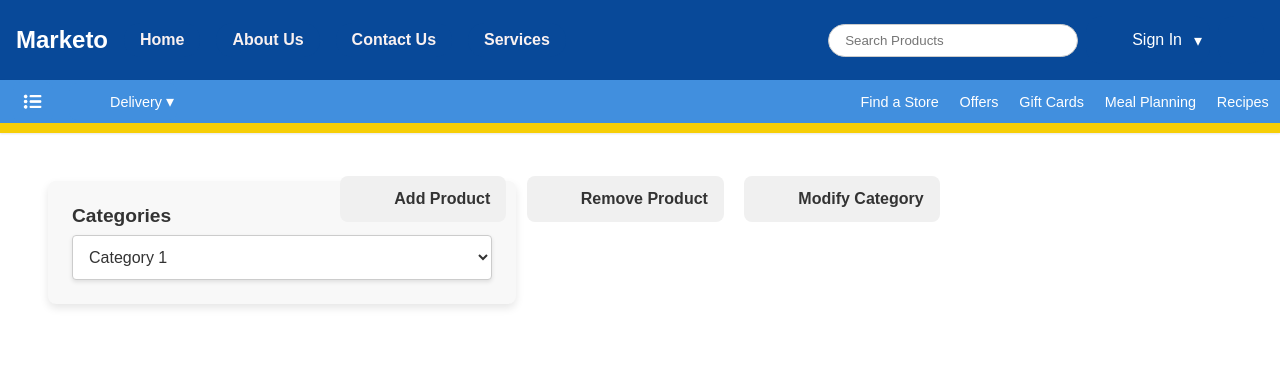
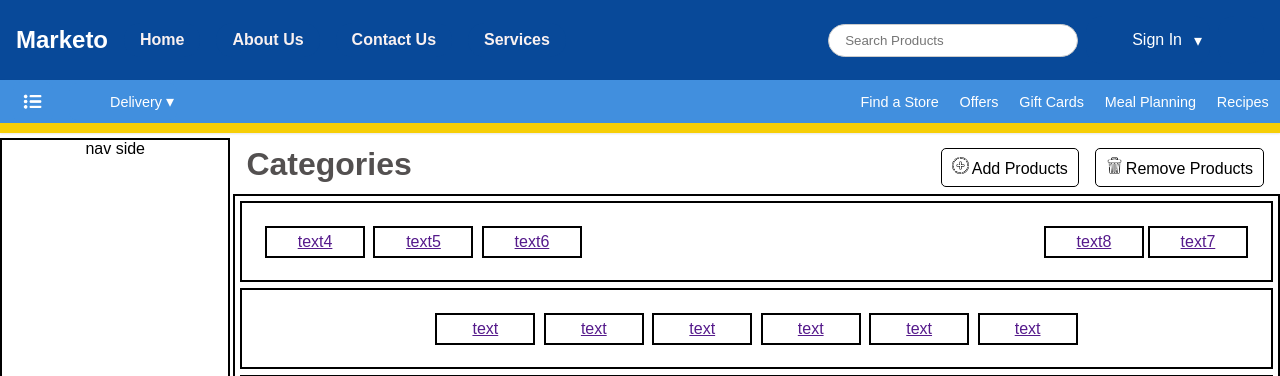
Before and after one commit to Mokhaled2004/Front-End, a Flask app: page /modifycategory in a window 1280 px wide. Shown: the top 376 px of the page. Before the commit the page ends 305 px from the top, so only its background shows below. Run offline with Flask 3, Linux system fonts and the light colour scheme; some libraries are stand-ins or nearby versions; some web fonts are replaced.

Commit message:
WebStatic files added

```diff
--- a/static/css/modifycategory.css
+++ b/static/css/modifycategory.css
@@ -1,177 +1,140 @@
-/* Main container styles */
-.main-container {
-    width: 100%; /* Full width of the container */
-    max-width: 500px; /* Adjust max-width as needed */
-    margin: 2rem 2rem;
-    padding: 1rem;
-    background-color: #fff;
-    border-radius: 8px;
-    box-sizing: border-box;
+/* #div1 styles */
+#div1 {
+    float: left;
+    text-align: center;
+    padding-bottom: 100%;
+    width: 18%;
+    margin-top: 0.4%;
+    border: solid black 0.125rem;
+}
+
+/* #div2 styles */
+#div2 {
+    float: right;
+    width: 81.8%;
+
+    margin-top: 0.4%;
+    border: solid black 0.125rem;
+    overflow: hidden; /* Clear floats inside */
+    text-align: center;
+}
+
+
+
+/* #div3 styles */
+#div3 {
+    float: right;
+    width: 81.8%;
+    padding-bottom: 40.8%;
+    margin-top: 0.2%;
+    border: solid black 0.125rem;
     overflow: hidden;
 }
 
-/* Sidebar styles */
-.sidebar {
-    width: 100%; /* Sidebar width */
-    padding: 1.5rem;
-    background-color: #f8f8f8; /* Light gray background */
-    border-radius: 8px;
-    box-shadow: 0 4px 8px rgba(0, 0, 0, 0.1);
-    box-sizing: border-box;
-    margin-bottom: 2rem;
+#div3 div {
+    margin: 0.5%;
+    padding: 2%;
+    border: solid black 0.125rem;
 }
 
-/* Label styles */
-.sidebar label {
-    display: block;
-    font-size: 1.2rem;
-    font-weight: bold;
-    margin-bottom: 0.5rem;
-    color: #333;
-    position: relative;
+#div3 div input {
+    border-radius: 50%;
+    padding: 5px;
+    margin: 5px;
+    float: left;
 }
 
-/* Dropdown styles */
-#category-dropdown {
-    width: 100%; /* Full width of the sidebar */
-    padding: 0.75rem;
-    font-size: 1rem;
-    color: #333;
-    border: 1px solid #ccc;
-    border-radius: 4px;
-    background-color: #fff;
-    transition: border-color 0.3s ease, box-shadow 0.3s ease;
-    box-shadow: 0 2px 4px rgba(0, 0, 0, 0.1);
+#div3 div a {
+    border: solid black 2px;
+    padding: 5px;
+    margin: 2px;
+    display: inline-block;
+    width: 100px;
+    text-align: center;
 }
 
-#category-dropdown:focus {
-    border-color: #007bff; /* Blue border on focus */
-    box-shadow: 0 0 0 3px rgba(0, 123, 255, 0.25);
-    outline: none;
+#id1 {
+    text-align: center;
 }
 
-/* Adjusted .dropdown-icon styles */
-.dropdown-icon {
-    position: absolute;
-    top: 50%;
-    right: 10px; /* Adjust this for proper positioning */
-    transform: translateY(-50%);
-    width: 0.5rem; /* Adjusted width */
-    height: 0.5rem; /* Adjusted height */
+.class2 {
+    float: right;
 }
 
-/* Edit section styles */
-.edit-section {
-    width: 100%; /* Full width for centering */
-    text-align: center; /* Center the content */
-    margin-top: -13.5rem;
+.title {
+    float: left;
+    margin-left:1rem;
+    margin-top: 0.8rem;
+    margin-bottom: 0.5rem;
+    text-align: center;
+    font-size: 2rem;
+    color: rgb(83, 80, 80);
 }
 
-.edit-section a {
-    display: inline-flex; /* Use inline-flex to keep items inline */
-    align-items: center;
-    margin: 0.5rem; /* Space between links */
-    padding: 0.5rem 1rem;
-    color: #333;
-    text-decoration: none;
-    font-weight: bold;
-    border-radius: 8px;
-    background-color: #f0f0f0; /* Light gray background */
-    transition: background-color 0.3s ease, box-shadow 0.3s ease;
+.div2 a {
+    position: relative;
+    padding: 5px 10px; /* Padding adjusted to add space around the text */
+    display: inline-block;
+    text-align: center;
+    text-decoration: none; /* Remove underline from links */
+    color: black; /* Text color */
+
+    line-height: 1.5; /* Ensure good vertical spacing */
+
 }
 
-.edit-section a:hover {
-    background-color: #007bff; /* Blue background on hover */
-    color: #fff;
-    box-shadow: 0 4px 8px rgba(0, 0, 0, 0.2);
+.class1 {
+    float: right;
+    margin-top: 0.9rem;
+    border: 1px solid black;
+
+    text-align: center;
+    margin-right: 1rem;
+    border-radius: 5px;
 }
 
-/* Adjusted .img3 styles to control size */
-.img3.dropdown-icon {
-
-    width:0rem;
-    height: 0em;
+.no {
+    text-decoration: none   ;
 }
 
-.img-icon {
-    margin-right: 0.5rem;
+.no::after{
+    text-decoration: none;
 }
 
+.icon-img {
+    width:20px;
+    height: 20px;
+    padding-right: 0.2rem;
+    padding-top: 0.2rem;
+    padding-bottom: 0rem;
+
+}
+
+.div2 a::after {
+    content: '';
+    position: absolute;
+    left: 50%; /* Start from the center */
+    bottom: 2px;
+    width: 80%;
+    height: 1px; /* Height of the underline */
+    background-color: black; /* Color of the underline */
+    transform: translateX(-50%) scaleX(0); /* Start with the underline hidden */
+    transform-origin: center; /* Animate from the center outwards */
+    transition: transform 0.3s ease-in-out; /* Smooth transition for the underline */
+}
+
+.div2 a:hover::after {
+    transform: translateX(-50%) scaleX(1);
+}
 /* Responsive adjustments */
 @media (max-width: 768px) {
-    .sidebar {
-        width: 80%; /* Full width on smaller screens */
+    #div1, #div2, #div3 {
+        float: none;
+        width: 100%;
     }
 
-    .edit-section {
-        width: 100%;
-        text-align: center;
-    }
-
-    .edit-section a {
-        display: block; /* Stack links vertically */
-        margin: 0.5rem auto; /* Center each link */
-        max-width: 300px; /* Limit the width on small screens */
-    }
-
-    .main-container {
-        padding: 1rem;
-        margin: 1rem auto;
-    }
-
-    .img3.dropdown-icon {
-
-        width:1rem;
-        height: 1em;
+    .class0, .class1 {
+        margin: 0.5rem; /* Adjust margin for smaller screens */
+        display: block; /* Stack links vertically on smaller screens */
     }
 }
-
-@media (max-width: 480px) {
-    .sidebar {
-        width: 100%; /* Full width on smaller screens */
-        padding: 1rem;
-    }
-
-    .edit-section {
-        width: 100%;
-        text-align: center;
-    }
-
-    .edit-section a {
-        display: block; /* Stack links vertically */
-        margin: 0.5rem auto; /* Center each link */
-        max-width: 250px; /* Limit the width on very small screens */
-    }
-
-    .main-container {
-        padding: 0.5rem;
-        margin: 0.5rem auto;
-    }
-
-    .img3.dropdown-icon {
-
-        width:1rem;
-        height: 1em;
-    }
-}
-
-/* Hide edit-section by default on smaller screens */
-@media (max-width: 768px), (max-width: 480px) {
-    .edit-section {
-        display: none;
-        margin-top: -100px;
-        margin-left: 200px;
-        z-index: 999; /* Initially hidden behind other content */
-        position: relative; /* Ensure z-index takes effect */
-        width: 200px;
-        align-items: center; /* Center vertically */
-    }
-
-    .img-icon{
-        margin:   0;
-    }
-
-
-
-
-}
--- a/templates/modifycategory.html
+++ b/templates/modifycategory.html
@@ -9,54 +9,56 @@
     <script src='main.js'></script>
 </head>
 <body>
-    <script src="https://cdn.lordicon.com/lordicon.js"></script>
-    <script src="{{ url_for('static', filename='js/modifycategory.js') }}"></script>
-
     <header>
         {% include 'header.html' %}
     </header>
 
-    <div class="main-container">
-        <div class="sidebar">
-            <label for="category-dropdown">Categories
-                <img class="img3 dropdown-icon" src="{{ url_for('static', filename='images/3dots.png') }}">
+    <div id="div1">
+        <p>nav side</p>
+    </div>
 
+    <div class="div2">
+        <h1 class="title">Categories</h1>
+        <a href="" class="class1 no"> <img class = "icon-img" src="{{ url_for('static', filename='images/trash.png') }}" >Remove Products</a>
+        <a href="" class="class1"><img class = "icon-img" src="{{ url_for('static', filename='images/add2.png') }}" >Add Products</a>
+    </div>
 
-            </label>
-
-            <select id="category-dropdown">
-                <option value="category1">Category 1</option>
-                <option value="category2">Category 2</option>
-                <option value="category3">Category 3</option>
-                <!-- Add more categories as needed -->
-            </select>
+    <div id="div3">
+        <div>
+            <a href="">text4</a>
+            <a href="">text5</a>
+            <a href="">text6</a>
+            <a href="" class="class2">text7</a>
+            <a href="" class="class2">text8</a>
         </div>
-
-
-    </div>
-    <div class="edit-section">
-        <a href="#" class = "edit"><lord-icon class = "img-icon"
-            src="https://cdn.lordicon.com/zrkkrrpl.json"
-            trigger="hover"
-            state="hover-swirl"
-            colors="primary:#000000,secondary:#242424"
-            style="width:30px;height:30px">
-        </lord-icon> Add Product</a>
-
-        <a href="#"><lord-icon class = "img-icon"
-            src="https://cdn.lordicon.com/dykoqszm.json"
-            trigger="hover"
-            state="hover-swirl"
-            colors="primary:#000000,secondary:#242424"
-            style="width:30px;height:30px">
-        </lord-icon> Remove Product</a>
-
-        <a href="#"><lord-icon class = "img-icon"
-            src="https://cdn.lordicon.com/wuvorxbv.json"
-            trigger="hover"
-            colors="primary:#000000,secondary:#242424"
-            style="width:30px;height:30px">
-        </lord-icon> Modify Category</a>
+        <div id="id1">
+            <a href="">text</a>
+            <a href="">text</a>
+            <a href="">text</a>
+            <a href="">text</a>
+            <a href="">text</a>
+            <a href="">text</a>
+        </div>
+        <div>
+            <input type="button" value=""/>
+            <img src="{{ url_for('static', filename='images/.png') }}" alt="Menu Icon" class="menu-image">
+        </div>
+        <div>
+            <input type="button" value=""/>
+            <img src="{{ url_for('static', filename='images/.png') }}" alt="Menu Icon" class="menu-image">
+        </div>
+        <div>
+            <input type="button" value=""/>
+            <img src="{{ url_for('static', filename='images/.png') }}" alt="Menu Icon" class="menu-image">
+        </div>
+        <div>
+            <input type="button" value=""/>
+            <img src="{{ url_for('static', filename='images/.png') }}" alt="Menu Icon" class="menu-image">
+        </div>
+        <div>
+            <input type="button" value=""/>
+            <img src="{{ url_for('static', filename='images/.png') }}" alt="Menu Icon" class="menu-image">
+        </div>
     </div>
 </body>
 </html>
```
Also changed, not shown: webStatic/cssFiles/modifystore.css (+86 -25 lines), webStatic/htmlFiles/modifystore.html (+34 -22 lines), static/images/add2.png (added), static/images/trash.png (added), webStatic/images/add2.png (added), webStatic/images/trash.png (added).
